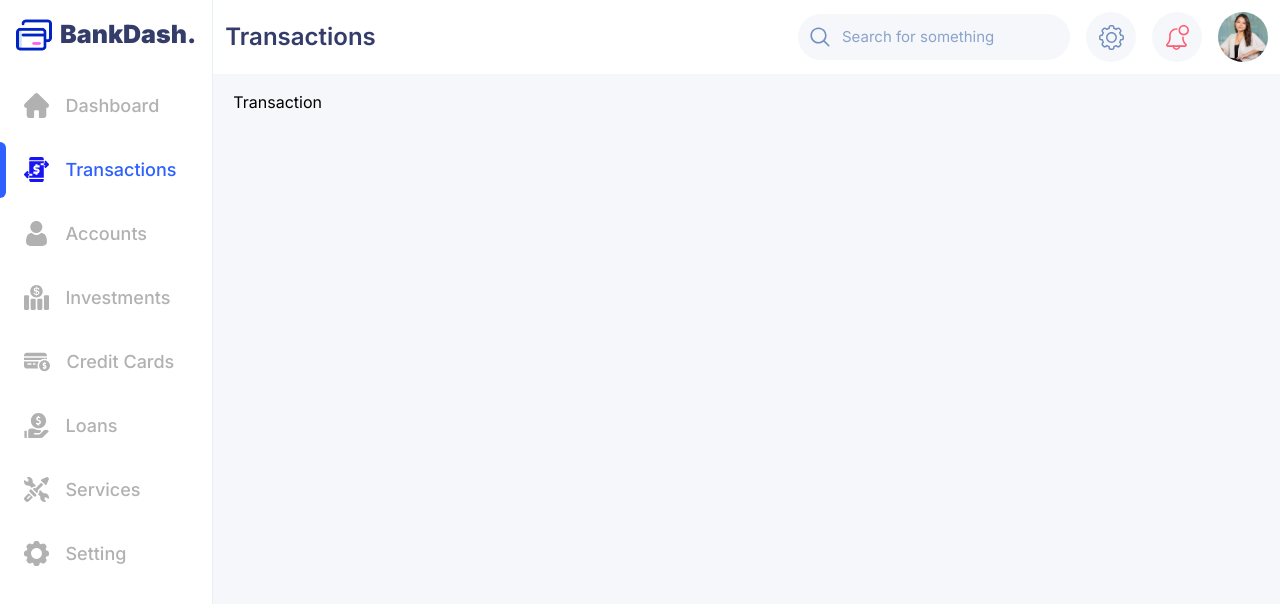
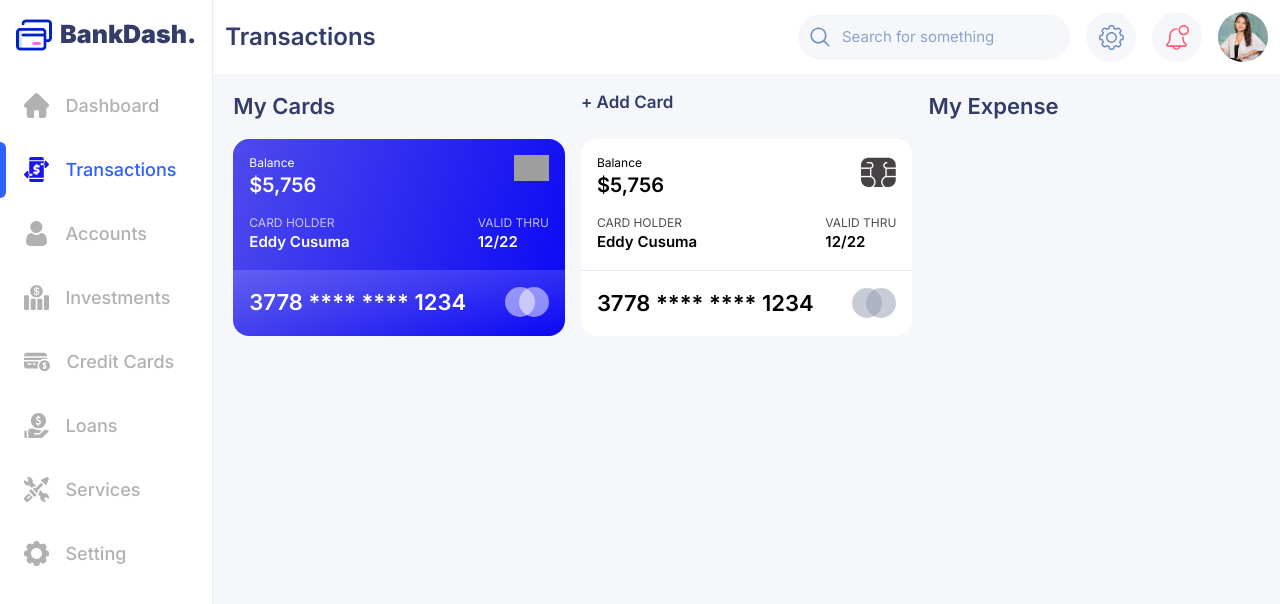
Before and after one commit to Nhud4/bank-dash, a Next.js app: page /transactions in a window 1280 px wide. Shown: the top 604 px of the page. Built offline with nearby package versions, Linux system fonts and the light colour scheme; grey boxes are pictures that could not be loaded.

Commit message:
fix(transaction):add content

```diff
--- a/app/transactions/page.tsx
+++ b/app/transactions/page.tsx
@@ -1,11 +1,21 @@
 'use client'
 
 import React from 'react'
+import CreditCard from '@/components/cards/creditCard'
+import Link from 'next/link'
 
 export default function Page() {
   return (
     <div>
-      <h1>Transaction</h1>
+      <div className='grid grid-cols-3 gap-4'>
+        <h1 className='text-[22px] font-semibold text-[#343C6A]'>My Cards</h1>
+        <Link href='#' className='text-[17px] font-semibold text-[#343C6A]'>
+          + Add Card
+        </Link>
+        <h1 className='text-[22px] font-semibold text-[#343C6A]'>My Expense</h1>
+        <CreditCard type='blue' />
+        <CreditCard type='white' />
+      </div>
     </div>
   )
 }
```
